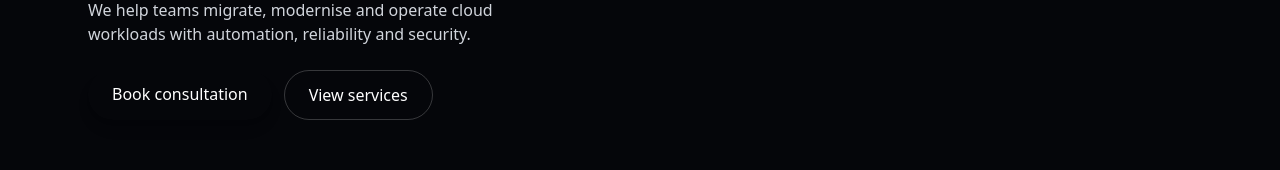
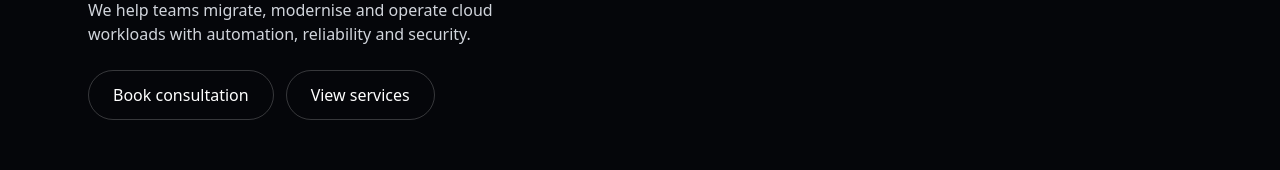
Before and after one commit to HoManCode/novationcloud.com, a Next.js app: page / in a window 1280 px wide. Shown: the part 643-813 px from the top of the page. Built offline with nearby package versions, Linux system fonts and the light colour scheme; no server answers.

Commit message:
make bottons similar shape for consistancy

```diff
--- a/components/Hero.tsx
+++ b/components/Hero.tsx
@@ -35,7 +35,7 @@ export default function Hero() {
           <div className="flex flex-col sm:flex-row gap-3">
             <Link
               href="/contact"
-              className="px-6 py-3 rounded-full bg-gradient-to-r from-primary to-accent text-white shadow-lg hover:brightness-110 text-center text-sm sm:text-base"
+              className="px-6 py-3 rounded-full border border-white/20 hover:bg-white/10 text-center text-sm sm:text-base"
             >
               Book consultation
             </Link>
```
